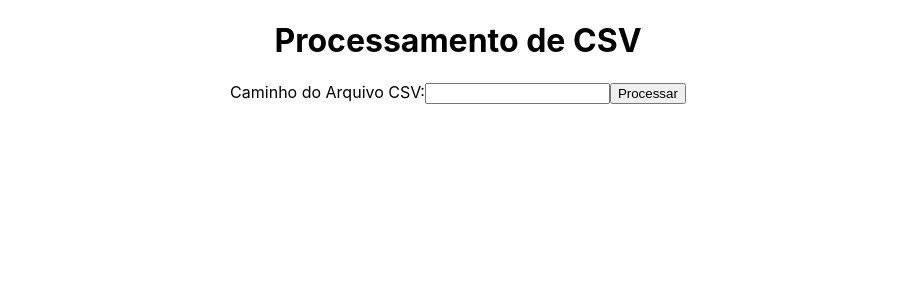
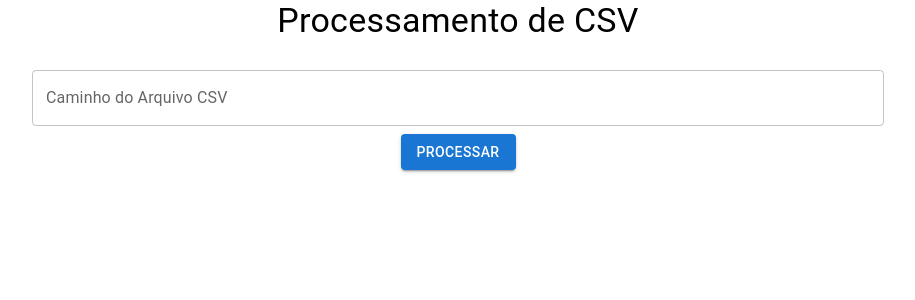
Before and after one commit to PedroIlustre/group-supplier-ui, a React (Create React App) app in the folder meu-app/: page / in a window 1280 px wide. Shown: the top 300 px of the page, without its empty margins (182-1097 px from the left). Built offline with nearby package versions, Linux system fonts and the light colour scheme.

Commit message:
feat: add styling

```diff
--- a/meu-app/package.json
+++ b/meu-app/package.json
@@ -3,6 +3,9 @@
   "version": "0.1.0",
   "private": true,
   "dependencies": {
+    "@emotion/react": "^11.11.3",
+    "@emotion/styled": "^11.11.0",
+    "@mui/material": "^5.15.7",
     "@testing-library/jest-dom": "^5.17.0",
     "@testing-library/react": "^13.4.0",
     "@testing-library/user-event": "^13.5.0",
--- a/meu-app/src/App.js
+++ b/meu-app/src/App.js
@@ -1,4 +1,5 @@
 import React, { useState } from 'react';
+import { TextField, Button, Container, Typography, Paper, Table, TableContainer, TableHead, TableRow, TableCell, TableBody } from '@mui/material';
 import './App.css';
 
 function App() {
@@ -28,45 +29,57 @@ function App() {
   };
 
   return (
-    <div className="App">
-      <h1>Processamento de CSV</h1>
-      <label>
-        Caminho do Arquivo CSV:
-        <input type="text" value={filePath} onChange={(e) => setFilePath(e.target.value)} />
-      </label>
-      <button onClick={handleSubmit}>Processar</button>
+    <Container className="App" maxWidth="md">
+      <Typography variant="h4" gutterBottom>
+        Processamento de CSV
+      </Typography>
+      <TextField
+        label="Caminho do Arquivo CSV"
+        fullWidth
+        value={filePath}
+        onChange={(e) => setFilePath(e.target.value)}
+        margin="normal"
+        variant="outlined"
+      />
+      <Button variant="contained" color="primary" onClick={handleSubmit}>
+        Processar
+      </Button>
       {result && (
         <div>
-          <h2>Resultado:</h2>
+          <Typography variant="h5" gutterBottom>
+            Resultado:
+          </Typography>
           {result.map((fornecedorData, index) => (
-            <div key={index}>
-              <h3 style={{ backgroundColor: `#${Math.floor(Math.random() * 16777215).toString(16)}` }}>
+            <Paper key={index} elevation={3} style={{ marginBottom: '16px', padding: '16px' }}>
+              <Typography variant="h6" style={{ marginBottom: '8px', backgroundColor: `#${Math.floor(Math.random() * 16777215).toString(16)}` }}>
                 {fornecedorData.Fornecedor}
-              </h3>
-              <table>
-                <thead>
-                  <tr>
+              </Typography>
+              <TableContainer component={Paper}>
+                <Table>
+                  <TableHead>
+                    <TableRow>
                       {fornecedorData.Produtos.length > 0 &&
                         Object.keys(fornecedorData.Produtos[0]).map((header) => (
-                        <th key={header}>{header}</th>
+                          <TableCell key={header}>{header}</TableCell>
                         ))}
-                  </tr>
-                </thead>
-                <tbody>
+                    </TableRow>
+                  </TableHead>
+                  <TableBody>
                     {fornecedorData.Produtos.map((produto, idx) => (
-                    <tr key={idx}>
+                      <TableRow key={idx}>
                         {Object.values(produto).map((value, i) => (
-                        <td key={i}>{value}</td>
+                          <TableCell key={i}>{value}</TableCell>
                         ))}
-                    </tr>
+                      </TableRow>
                     ))}
-                </tbody>
-              </table>
-            </div>
+                  </TableBody>
+                </Table>
+              </TableContainer>
+            </Paper>
           ))}
         </div>
       )}
-    </div>
+    </Container>
   );
 }
 
```
Also changed, not shown: 1 other file (tests, documents, lock files or other folders). Lines whose indentation alone changed are shown as unchanged.
